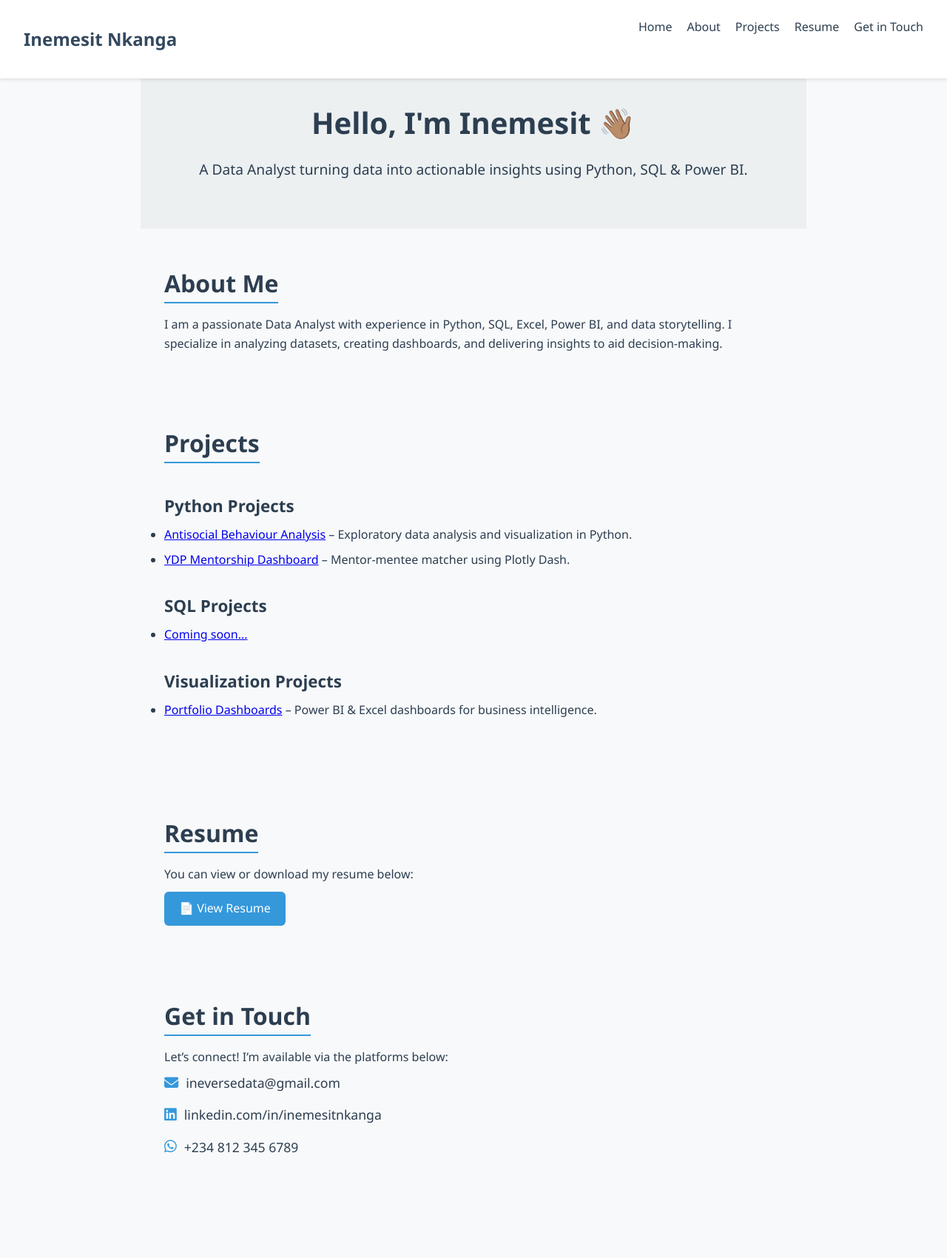
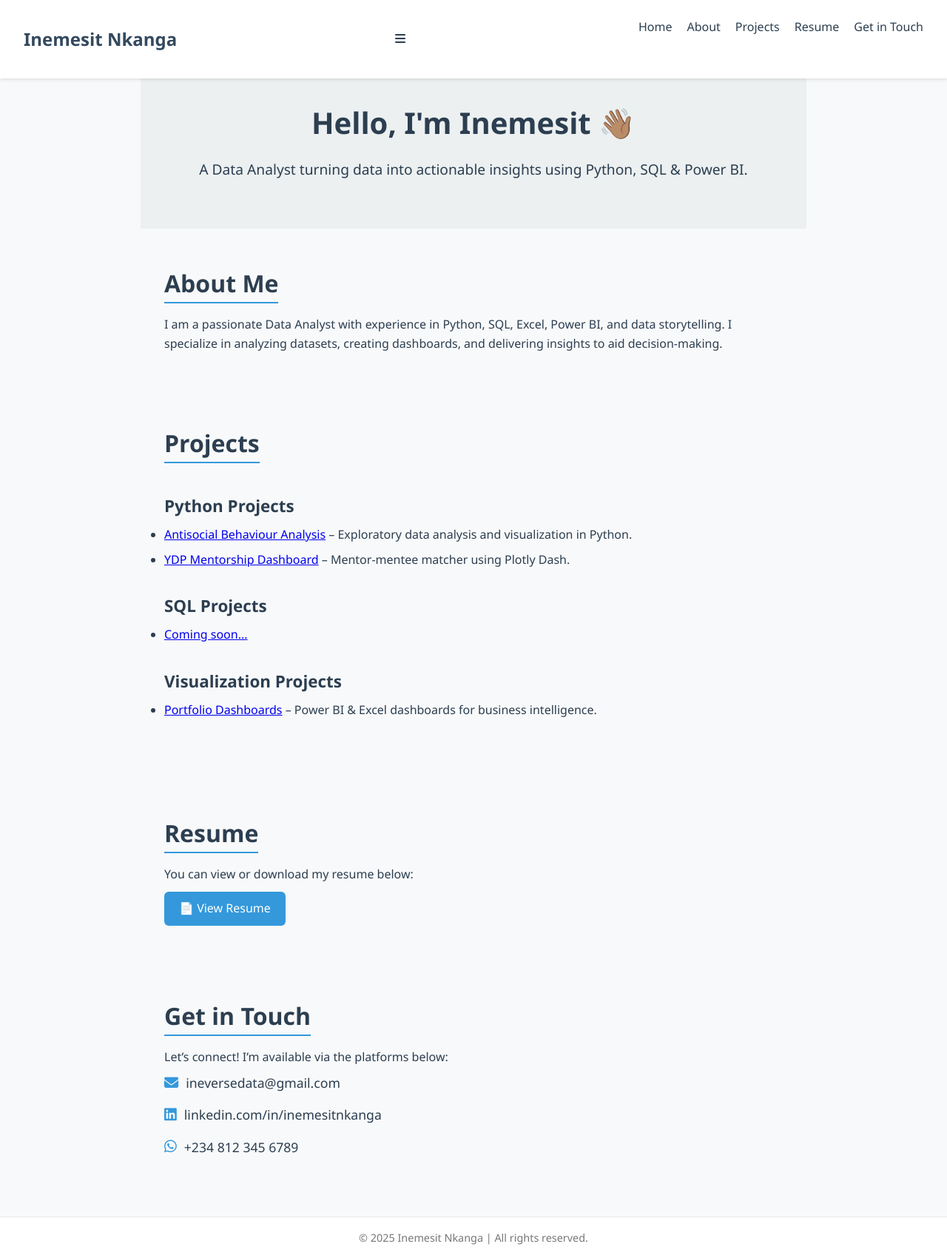
Before and after one commit to ineversedata/data-analyst-portfolio, a plain HTML site: page index.html in a window 1280 px wide. Shown: the whole page at 74% size. Before the commit the page ends 1644 px from the top, so only its background shows below. Drawn offline with Linux system fonts and the light colour scheme.

Commit message:
Update index.html

```diff
--- a/index.html
+++ b/index.html
@@ -12,7 +12,10 @@
   <header>
     <nav>
   <div class="logo">Inemesit Nkanga</div>
-      <ul>
+  <div class="menu-toggle" id="menu-toggle">
+    <i class="fas fa-bars"></i>
+  </div>
+  <ul class="nav-links" id="nav-links">
     <li><a href="#home">Home</a></li>
     <li><a href="#about">About</a></li>
     <li><a href="#projects">Projects</a></li>
@@ -78,3 +81,18 @@
 </section>
 
 </section>
+<footer>
+  <p>&copy; 2025 Inemesit Nkanga | All rights reserved.</p>
+</footer>
+
+<script>
+  const toggle = document.getElementById('menu-toggle');
+  const navLinks = document.getElementById('nav-links');
+
+  toggle.addEventListener('click', () => {
+    navLinks.classList.toggle('show');
+  });
+</script>
+
+</body>
+</html>
```
Lines whose indentation alone changed are shown as unchanged.
